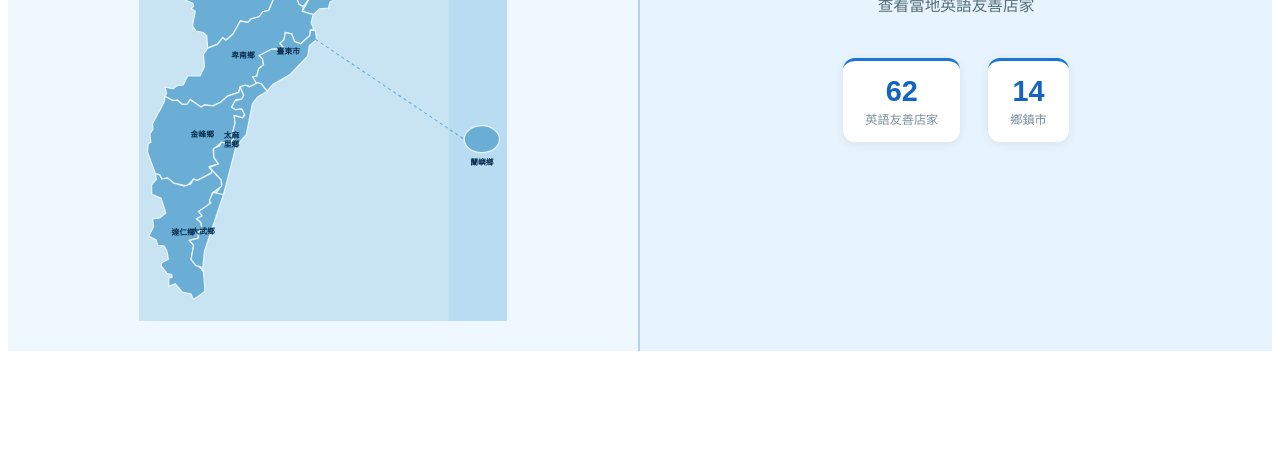
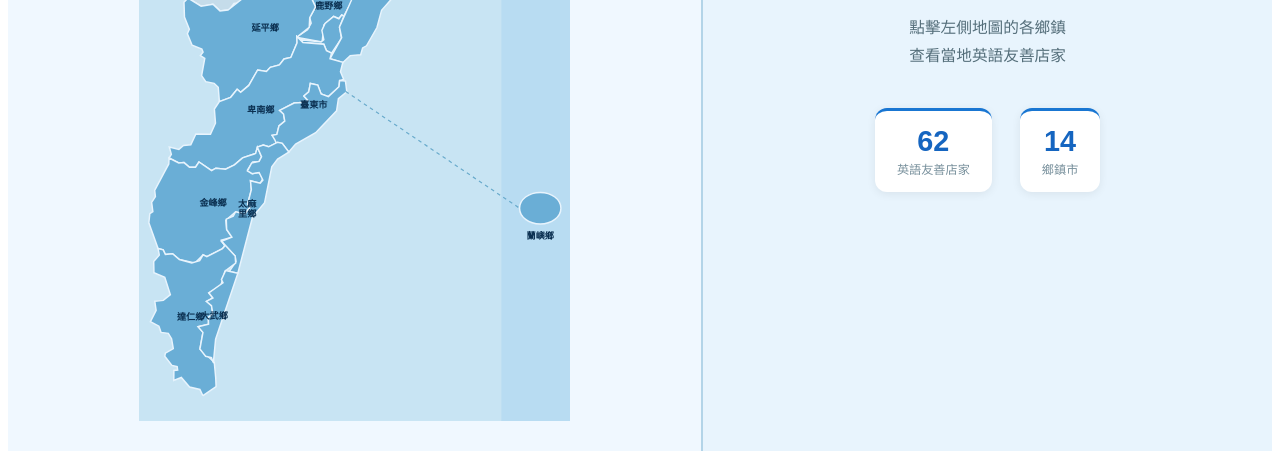
Before and after one commit to s3206brian/taitung-english-map, a plain HTML site: page index.html in a window 1280 px wide. Shown: the part 337-800 px from the top of the page. Drawn offline with Linux system fonts and the light colour scheme.

Commit message:
地圖比例放大、池上鄉標籤修正（第二次）
- 整體高度 680px → 780px
- 地圖面板寬度 50% → 55%
- 池上鄉文字移至多邊形最寬處（y=153），不再溢出至關山鎮

Co-Authored-By: Claude Sonnet 4.6 <noreply@anthropic.com>

```diff
--- a/index.html
+++ b/index.html
@@ -9,7 +9,7 @@
 
 #app {
   display: flex;
-  height: 680px;
+  height: 780px;
   font-family: 'Noto Sans TC', 'Microsoft JhengHei', Arial, sans-serif;
   background: #e8f4fd;
   overflow: hidden;
@@ -17,7 +17,7 @@
 }
 
 #map-panel {
-  width: 50%;
+  width: 55%;
   flex-shrink: 0;
   height: 100%;
   display: flex;
@@ -218,7 +218,7 @@
       <!-- 池上鄉 -->
       <g class="township" id="tw-chishang" onclick="selectTownship('池上鄉')">
         <path d="M 179.4,192.4 L 194.2,154.5 L 188.7,146.8 L 183.9,147.2 L 181.3,142.6 L 173.3,140.7 L 167.8,133.8 L 167.4,137.3 L 164.3,135.5 L 160.9,139.1 L 165.9,143.7 L 161.7,150.0 L 166.0,155.1 L 170.8,174.1 L 163.2,188.7 L 165.1,191.7 L 178.0,192.2 Z"/>
-        <text x="183.0" y="170.0">池上鄉</text>
+        <text x="178.0" y="153.0">池上鄉</text>
       </g>
 
       <!-- 關山鎮（無資料，灰色顯示） -->
```
